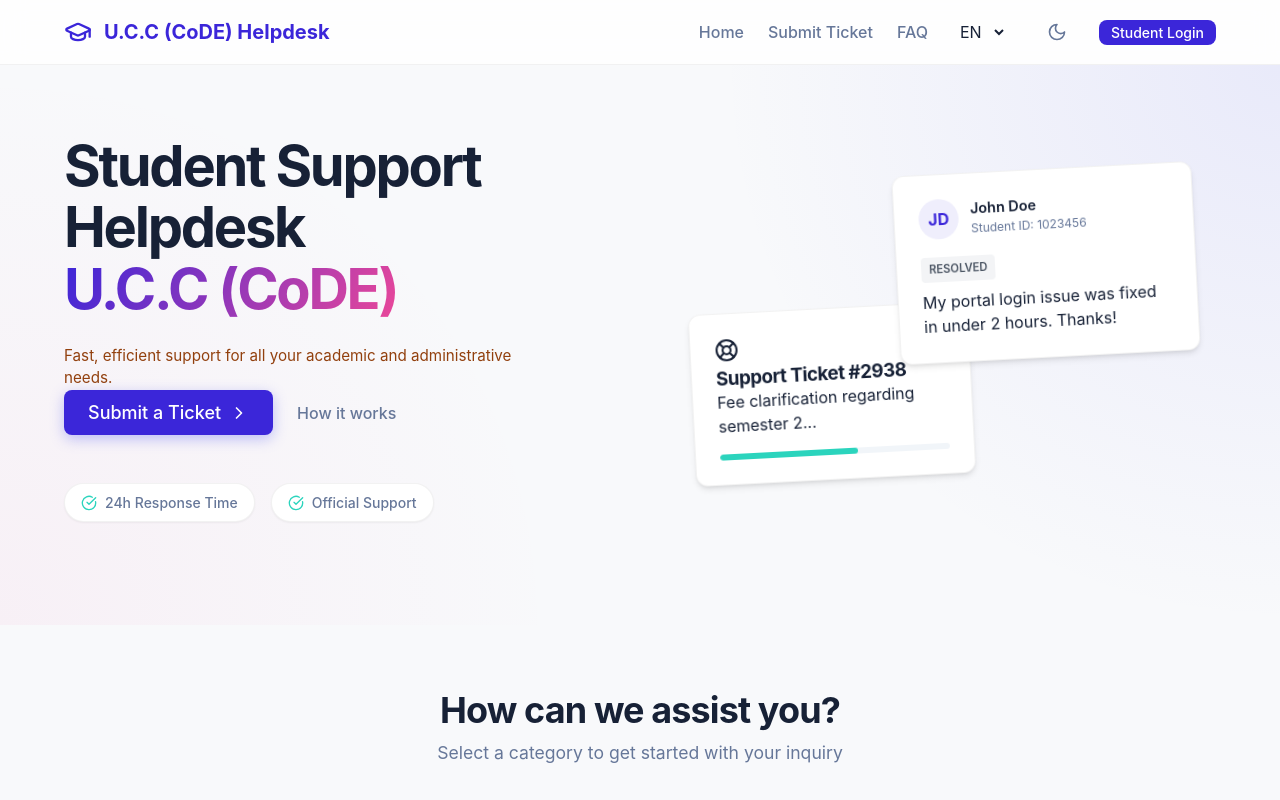
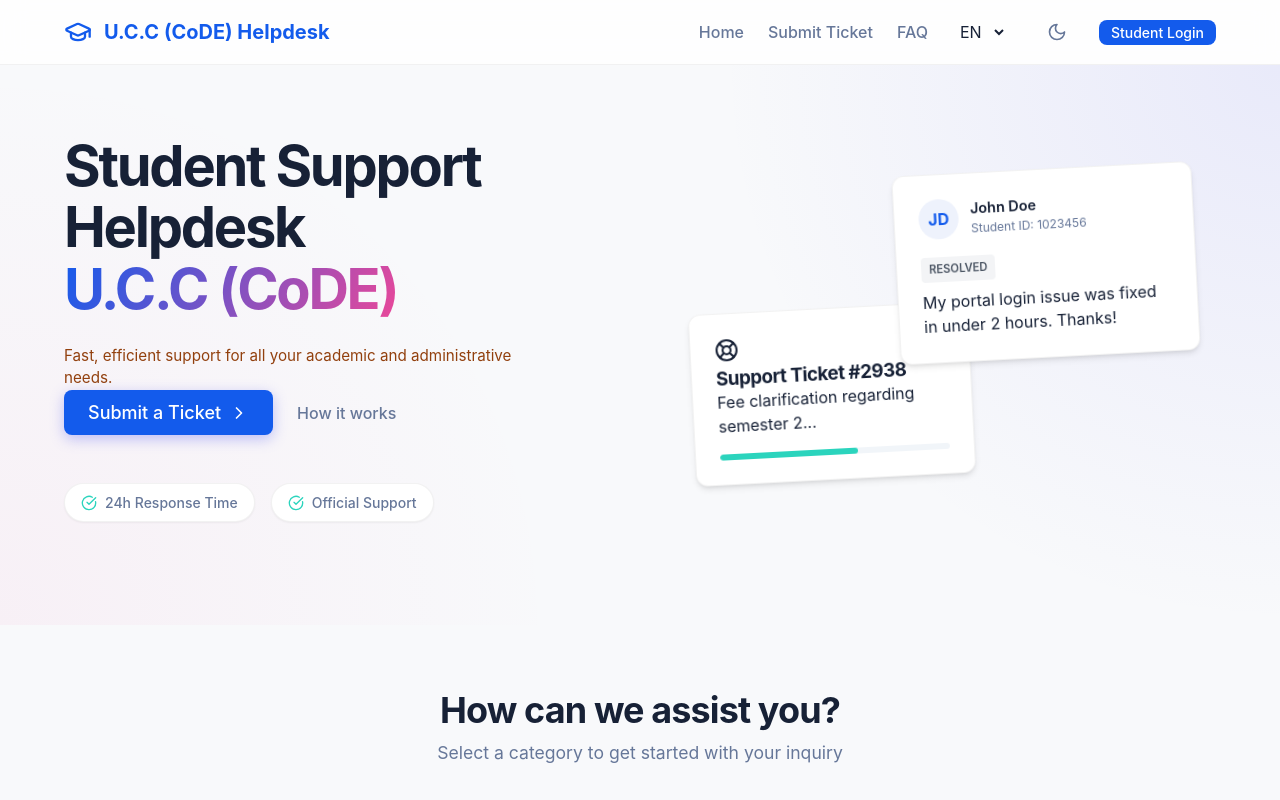
Before and after one commit to CaptainWool/ucc-helpdesk, a React (Vite) app: page / in a window 1280 px wide. Shown: the top 800 px of the page. Built offline with nearby package versions, Linux system fonts and the light colour scheme; no server answers.

Commit message:
Restore Submit Ticket button and update branding to Royal Blue

```diff
--- a/src/index.css
+++ b/src/index.css
@@ -1,9 +1,9 @@
 /* Global Design Tokens & Reset */
 :root {
   /* Brand Colors - HSL for easy opacity manipulation */
-  --primary-hue: 247;
-  /* Deep Blue/Purple */
-  --primary: hsl(var(--primary-hue), 70%, 50%);
+  --primary-hue: 220;
+  /* Radiant Royal Blue */
+  --primary: hsl(var(--primary-hue), 85%, 50%);
   --primary-dark: hsl(var(--primary-hue), 70%, 40%);
   --primary-light: hsl(var(--primary-hue), 70%, 96%);
 
```
Also changed, not shown: 1 other file (tests, documents, lock files or other folders).
